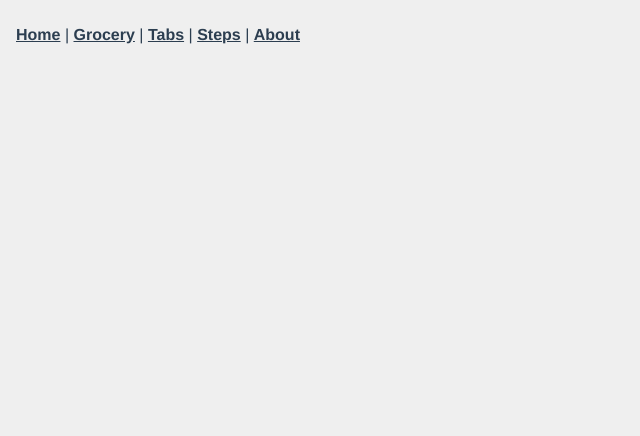
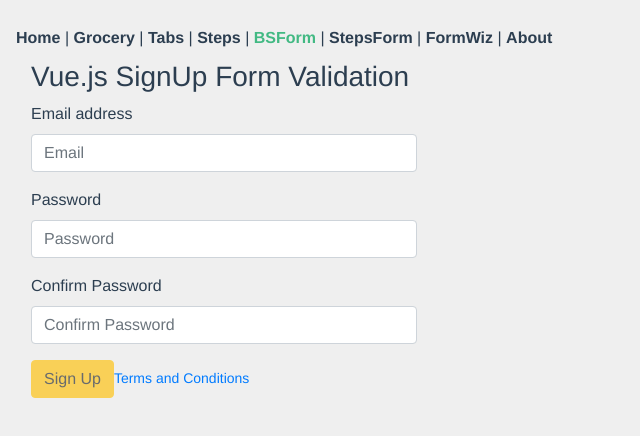
Before and after one commit to stevexu10/vtoy, a Vue app: page /#/bsForm in a window 1280 px wide. Shown: the top 436 px of the page, without its empty margins (0-640 px from the left). Built offline with nearby package versions, Linux system fonts and the light colour scheme.

Commit message:
Wired up Vue-Form-Wizard

```diff
--- a/package.json
+++ b/package.json
@@ -10,9 +10,11 @@
     "lint": "vue-cli-service lint"
   },
   "dependencies": {
+    "bootstrap-vue": "^2.7.0",
     "core-js": "^3.6.4",
     "vue": "^2.6.11",
     "vue-class-component": "^7.2.2",
+    "vue-form-wizard": "^0.8.4",
     "vue-loader": "^15.9.0",
     "vue-property-decorator": "^8.3.0",
     "vue-router": "^3.1.5",
--- a/src/App.vue
+++ b/src/App.vue
@@ -5,6 +5,9 @@
       <router-link to="/grocery">Grocery</router-link> |
       <router-link to="/grocerySimple">Tabs</router-link> |
       <router-link to="/firstStep">Steps</router-link> |
+      <router-link to="/bsForm">BSForm</router-link> |
+      <router-link to="/stepsForm">StepsForm</router-link> |
+      <router-link to="/formWiz">FormWiz</router-link> |
       <router-link to="/about">About</router-link>
     </div>
     <router-view/>
@@ -256,6 +259,11 @@
 <script>
 import Vue from 'vue'
 import { Tabs, Tab } from 'vue-tabs-component'
+import BootstrapVue from 'bootstrap-vue'
+import 'bootstrap/dist/css/bootstrap.min.css'
+import 'bootstrap-vue/dist/bootstrap-vue.css'
+
+Vue.use(BootstrapVue)
 
 Vue.component('tabs', Tabs)
 Vue.component('tab', Tab)
--- a/src/router/index.ts
+++ b/src/router/index.ts
@@ -39,6 +39,21 @@ const routes = [
     path: '/secondStep',
     name: 'SecondStep',
     component: () => import('../views/SecondStep.vue')
+  },
+  {
+    path: '/bsForm',
+    name: 'BSForm',
+    component: () => import('../views/BSForm.vue')
+  },
+  {
+    path: '/stepsForm',
+    name: 'StepsForm',
+    component: () => import('../views/StepsForm.vue')
+  },
+  {
+    path: '/formWiz',
+    name: 'FormWiz',
+    component: () => import('../views/FormWiz.vue')
   }
 ]
 
--- /dev/null
+++ b/src/views/BSForm.vue
@@ -0,0 +1,129 @@
+<template id="signUpForm">
+  <div class="col-lg-offset-4 col-lg-4">
+    <div class="panel panel-primary" id="formdiv">
+      <div class="panel-heading">
+        <h3 class="panel-title">Vue.js SignUp Form Validation</h3>
+      </div>
+      <div class="panel-body">
+        <form @submit.prevent="submit">
+          <div class="form-group">
+            <label for="exampleInputEmail1">Email address</label>
+            <input
+              type="text"
+              placeholder="Email"
+              name="email"
+              class="form-control"
+              v-model="email"
+            />
+            <span v-if="msg.email">{{msg.email}}</span>
+          </div>
+          <div class="form-group">
+            <label for="exampleInputEmail1">Password</label>
+            <input
+              type="password"
+              placeholder="Password"
+              name="password"
+              class="form-control"
+              v-model="password"
+            />
+            <span v-if="msg.password">{{msg.password}}</span>
+          </div>
+          <div class="form-group">
+            <label for="exampleInputEmail1">Confirm Password</label>
+            <input
+              type="password"
+              placeholder="Confirm Password"
+              name="confirmPassword"
+              class="form-control"
+              v-model="confirmPassword"
+            />
+            <span v-if="msg.confirmPassword">{{msg.confirmPassword}}</span>
+          </div>
+          <input
+            type="submit"
+            value="Sign Up"
+            :disabled="disableSubmitButton"
+            class="btn btn-warning"
+          />
+          <small>
+            <a class="pull-right" @click="changeToTnc" href="#">Terms and Conditions</a>
+          </small>
+        </form>
+      </div>
+    </div>
+  </div>
+</template>
+
+<script>
+export default {
+  data () {
+    return {
+      password: '',
+      confirmPassword: '',
+      email: '',
+      msg: [],
+      disableSubmitButton: true
+    }
+  },
+  watch: {
+    email (value) {
+      this.eventName()
+      this.email = value
+      this.checkEmail(value)
+    },
+    password (value) {
+      this.eventName()
+      this.password = value
+      this.checkPassword(value)
+    },
+    confirmPassword (value) {
+      this.eventName()
+      this.confirmPassword = value
+      this.checkConfirmPassword(value)
+    }
+  },
+  methods: {
+    changeToTnc () {
+      this.$emit('change', 'tnc')
+    },
+    checkEmail (value) {
+      if (/^\w+([.-]?\w+)*@\w+([.-]?\w+)*(\.\w{2,3})+$/.test(value)) {
+        this.msg[name] = ''
+      } else {
+        this.msg[name] = 'Keep Typing... We are waiting for correct Email'
+      }
+    },
+    checkPassword (value) {
+      this.passwordLengthCheck(value)
+    },
+    checkConfirmPassword (value) {
+      if (this.passwordLengthCheck(value)) {
+        if (value === this.password) {
+          this.msg[name] = ''
+          this.disableSubmitButton = false
+        } else {
+          this.msg[name] = 'Password does not match, please try again'
+        }
+      }
+    },
+    passwordLengthCheck (passwordToCheck) {
+      const remainingChars = 6 - passwordToCheck.length
+      if (passwordToCheck.length < 6) {
+        this.msg[name] =
+          'Password must contain 6 characters. ' +
+          remainingChars +
+          ' more to go...'
+      } else {
+        this.msg[name] = ''
+        return true
+      }
+    },
+    eventName () {
+      const name1 = event.target.name
+    },
+    submit () {
+      alert('Great you have completed this project, keep learning.')
+    }
+  }
+}
+</script>
--- /dev/null
+++ b/src/views/FormWiz.vue
@@ -0,0 +1,35 @@
+<template>
+  <form-wizard @on-complete="onComplete"
+                        shape="tab"
+                        color="#9b59b6">
+        <tab-content title="Personal details"
+                     icon="ti-user">
+          My first tab content
+        </tab-content>
+        <tab-content title="Additional Info"
+                     icon="ti-settings">
+          My second tab content
+        </tab-content>
+        <tab-content title="Last step"
+                     icon="ti-check">
+          Yuhuuu! This seems pretty damn simple
+        </tab-content>
+   </form-wizard>
+
+</template>
+
+<script>
+import Vue from 'vue'
+import VueFormWizard from 'vue-form-wizard'
+import 'vue-form-wizard/dist/vue-form-wizard.min.css'
+
+Vue.use(VueFormWizard)
+
+export default {
+  methods: {
+    onComplete: function () {
+      alert('Yay. Done!')
+    }
+  }
+}
+</script>
--- /dev/null
+++ b/src/views/StepsForm.vue
@@ -0,0 +1,75 @@
+<template>
+  <div id="app">
+    <form action="https://postman-echo.com/post" method="post">
+      <div v-show="step === 1">
+        <h1>Step One</h1>
+        <p>
+        <legend for="name">Your Name:</legend>
+        <input id="name" name="name" v-model="registration.name">
+        <p>
+        <legend for="email">Your Email:</legend>
+        <input id="email" name="email" type="email" v-model="registration.email">
+        <button @click.prevent="next()">Next</button>
+      </div>
+      <div v-show="step === 2">
+        <h1>Step Two</h1>
+        <p>
+        <legend for="street">Your Street:</legend>
+        <input id="street" name="street" v-model="registration.street">
+        <p>
+        <legend for="city">Your City:</legend>
+        <input id="city" name="city" v-model="registration.city">
+        <p>
+        <legend for="state">Your State:</legend>
+        <input id="state" name="state" v-model="registration.state">
+        <button @click.prevent="prev()">Previous</button>
+        <button @click.prevent="next()">Next</button>
+      </div>
+      <div v-show="step === 3">
+      <h1>Step Three</h1>
+      <p>
+      <legend for="numtickets">Number of Tickets:</legend>
+      <input id="numtickets" name="numtickets" type="number" v-model="registration.numtickets">
+      <p>
+      <legend for="shirtsize">Shirt Size:</legend>
+      <select id="shirtsize" name="shirtsize" v-model="registration.shirtsize">
+        <option value="S">Small</option>
+        <option value="M">Medium</option>
+        <option value="L">Large</option>
+        <option value="XL">X-Large</option>
+      </select>
+      <button @click.prevent="prev()">Previous</button>
+      <input type="submit" value="Save">
+      </div>
+    </form>
+
+    <br/><br/>Debug: {{registration}}
+  </div>
+</template>
+
+<script>
+export default {
+  data () {
+    return {
+      step: 1,
+      registration: {
+        name: null,
+        email: null,
+        street: null,
+        city: null,
+        state: null,
+        numtickets: 0,
+        shirtsize: 'XL'
+      }
+    }
+  },
+  methods: {
+    prev () {
+      this.step--
+    },
+    next () {
+      this.step++
+    }
+  }
+}
+</script>
```
Also changed, not shown: 1 other file (tests, documents, lock files or other folders).
